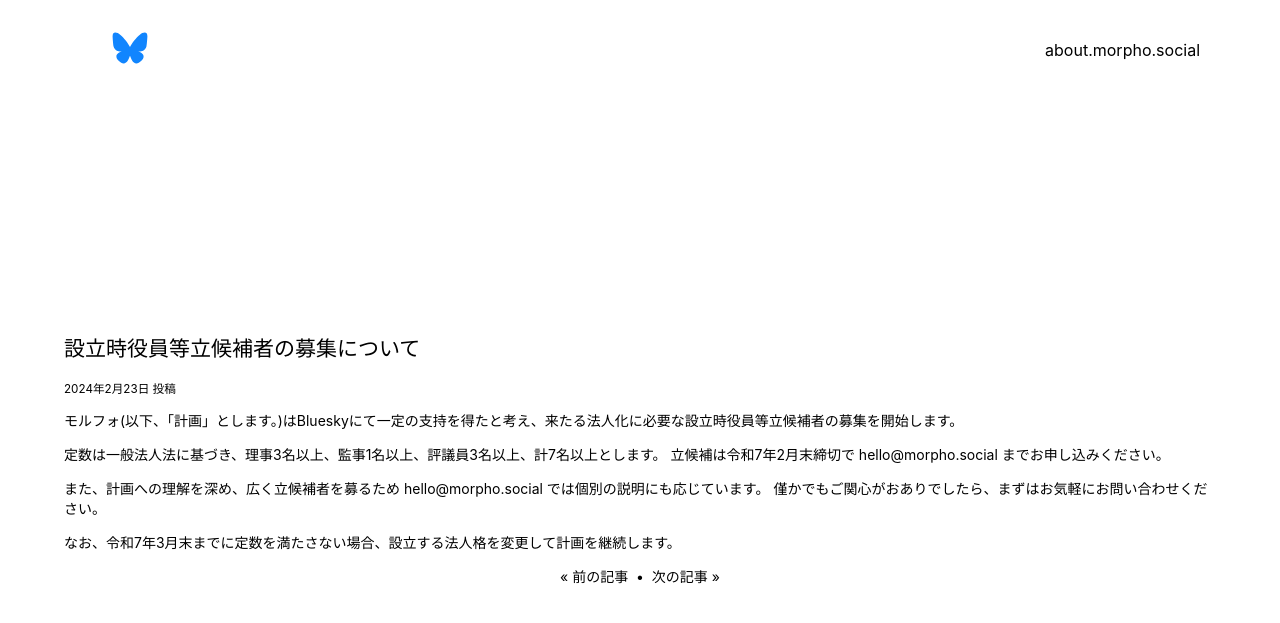
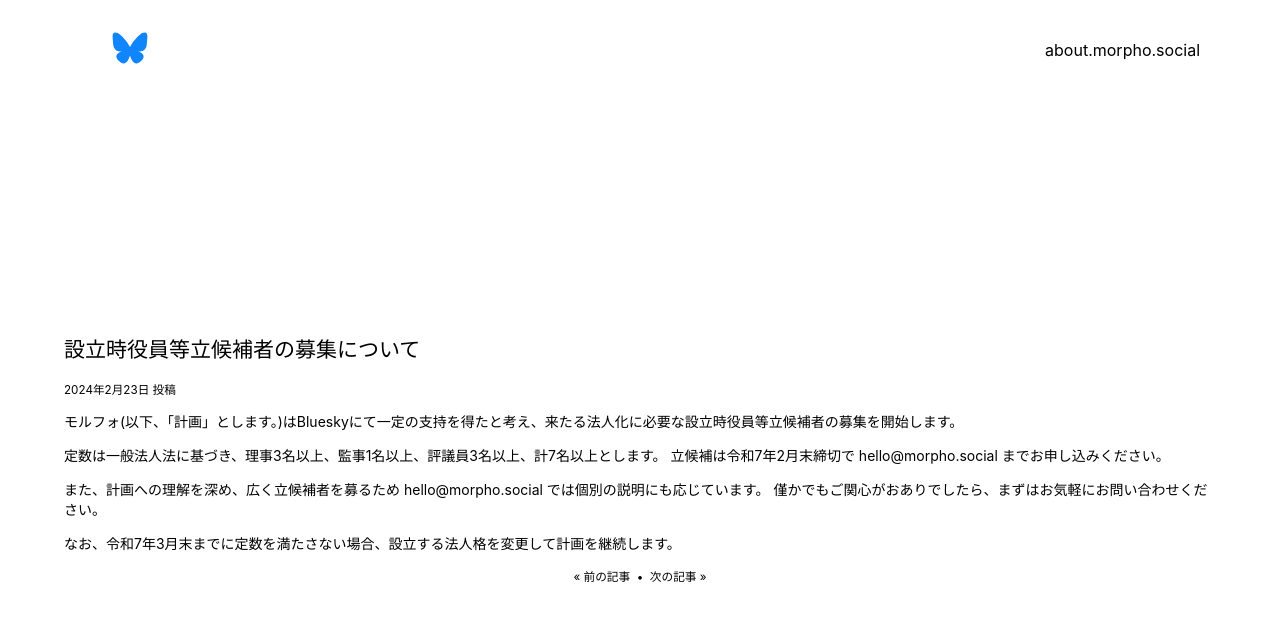
Before and after one commit to gunjo-org/gunjo-org, a Jekyll site: the page built from _posts/2024-02-23-recruitment.md, in a window 1280 px wide. Shown: the top 623 px of the page. Built offline with Jekyll 4.4.1, drawn with Linux system fonts in a browser that asks for light colours.

```diff
--- a/_includes/pagination.md
+++ b/_includes/pagination.md
@@ -1,4 +1,4 @@
-<div>
+<small>
 {% if page.previous %}
 <a href="{{ page.previous.url }}" title="{{ page.previous.title }}">&laquo; 前の記事</a>
 {% else %}
@@ -10,4 +10,4 @@
 {% else %}
 <span>次の記事 &raquo;</span>
 {% endif %}
-</div>
+</small>
--- a/_layouts/post.md
+++ b/_layouts/post.md
@@ -6,4 +6,5 @@ layout: default
 <small>{{ page.date | date: "%Y年%-m月%-d日" }} 投稿</small>
 {{ content }}
 </article>
+
 {% include pagination.md %}
```
Also changed, not shown: index.md (+1 -1 lines).
